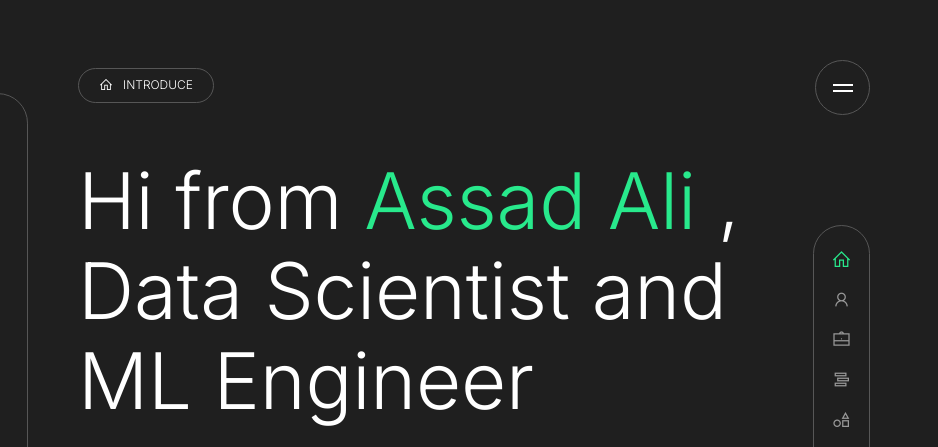
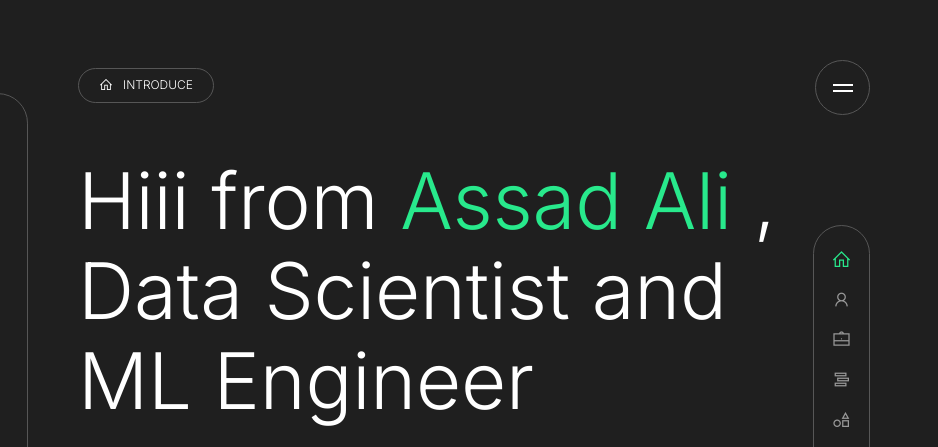
Before and after one commit to Asadali-zafar/Asadali-zafar.github.io, a plain HTML site: page drake/index.html in a window 1280 px wide. Shown: the top 447 px of the page, 342-1280 px from the left. Drawn offline with nearby package versions, Linux system fonts and the light colour scheme.

Commit message:
changes in title

```diff
--- a/drake/index.html
+++ b/drake/index.html
@@ -249,7 +249,7 @@
                                 <h4 class="subtitle scroll-animation" data-animation="fade_from_bottom">
                                     <i class="las la-home"></i> Introduce
                                 </h4>
-                                <h1 class="scroll-animation" data-animation="fade_from_bottom"> Hi from <span>Assad Ali</span> , Data Scientist and ML Engineer</h1>
+                                <h1 class="scroll-animation" data-animation="fade_from_bottom"> Hiii from <span>Assad Ali</span> , Data Scientist and ML Engineer</h1>
                             </div>
                             <p class="scroll-animation" data-animation="fade_from_bottom">As a junior data scientist and machine learning engineer, I bring a strong foundation in data science principles, algorithms, and programming. I have delivered successful projects as a freelancer and collaborator, showcasing my ability to solve complex problems with data-driven insights. I have collaborated on a Pollution Index prediction project and gained industry experience as a Machine Learning intern. With a commitment to continuous learning and driving innovation, I am ready to contribute to cutting-edge projects.</p>
                             <a href="index.html#portfolio"
```
